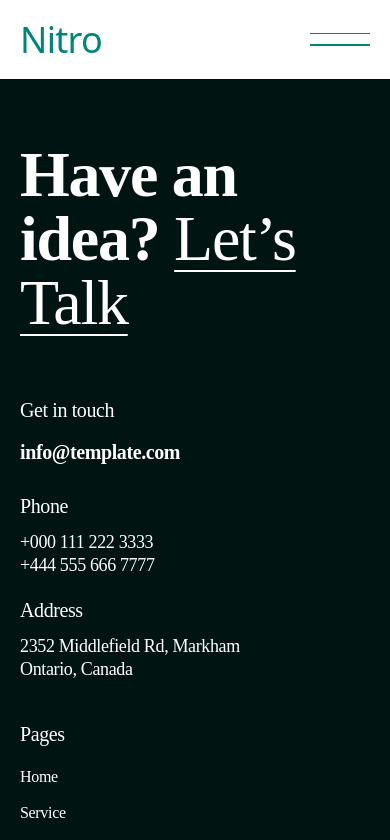
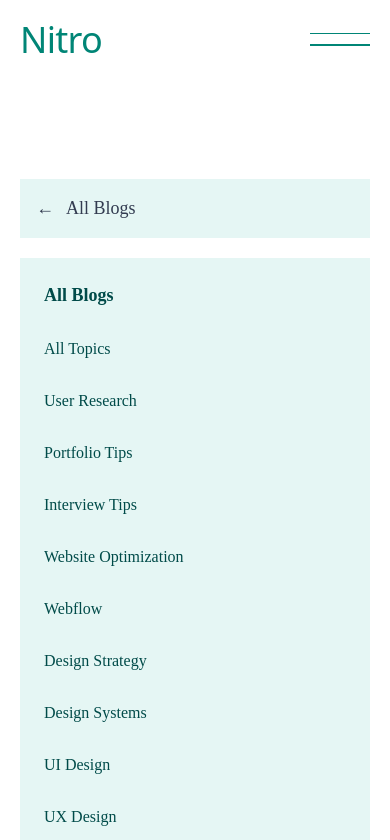
Before and after one commit to Sorel-Haller/duo, a Vue app: page /blog in a window 390 px wide. Shown: the top 840 px of the page. Built offline with nearby package versions, Linux system fonts and the light colour scheme.

Commit message:
Created Blog.vue in views and articlesBlog.vue in components. Added sidebar with text. Styled it + responsive

```diff
--- /dev/null
+++ b/src/Views/Blog.vue
@@ -0,0 +1,7 @@
+<template>
+    <ArticlesBlog />
+</template>
+
+<script setup>
+    import ArticlesBlog from '../components/articlesBlog.vue';
+</script>
--- a/src/components/Header.vue
+++ b/src/components/Header.vue
@@ -31,7 +31,7 @@ const toggleMenu = () => {
         <router-link to="/" class="block px-4 py-2 text-gray-700 hover:bg-gray-100">
             Home
         </router-link>
-        <router-link to="service" class="block px-4 py-2 text-gray-700 hover:bg-gray-100">
+        <router-link to="Service" class="block px-4 py-2 text-gray-700 hover:bg-gray-100">
             Service
         </router-link>
         <router-link to="/" class="block px-4 py-2 text-gray-700 hover:bg-gray-100">
@@ -40,13 +40,13 @@ const toggleMenu = () => {
         <router-link to="/" class="block px-4 py-2 text-gray-700 hover:bg-gray-100">
             About us
         </router-link>
-        <router-link to="/" class="block px-4 py-2 text-gray-700 hover:bg-gray-100">
+        <router-link to="Blog" class="block px-4 py-2 text-gray-700 hover:bg-gray-100">
             Blog
         </router-link>
-        <router-link to="privacyPolicy" class="block px-4 py-2 text-gray-700 hover:bg-gray-100">
+        <router-link to="PrivacyPolicy" class="block px-4 py-2 text-gray-700 hover:bg-gray-100">
             Privacy Policy
         </router-link>
-        <router-link to="contactUs" class="block px-4 py-2 text-gray-700 hover:bg-gray-100">
+        <router-link to="ContactUs" class="block px-4 py-2 text-gray-700 hover:bg-gray-100">
             Contact Us
         </router-link>
       </div>
--- /dev/null
+++ b/src/components/articlesBlog.vue
@@ -0,0 +1,31 @@
+<template>
+    <div class="bg-white pt-[100px] pb-[100px] sm:pr-8 pr-5 sm:pl-8 pl-5 flex justify-center items-center">
+        <div class="flex fex-col md:flex-row gap-8 w-full">
+            <!-- Category -->
+             <div class="flex flex-col gap-5 md:w-72 w-full">
+                <!-- Search -->
+                 <a class="bg-[#E5F6F4] p-4 flex flex-row gap-3 cursor-pointer">
+                    <p class="font-[supreme] font-normal text-[#323B50] text-[18px]">	&larr;</p>
+                    <p class="font-[supreme] font-normal text-[#323B50] text-[18px]">All Blogs</p>
+                 </a>
+                <!-- Topics -->
+                <aside class="bg-[#E5F6F4] p-6 space-y-7">
+                    <h3 class="font-[supreme] font-bold text-[#004B49] text-[18px]">All Blogs</h3>
+                    <ul class="font-[semibold] text-[#004B49] text-[16px] space-y-7">
+                        <li><a href="#">All Topics</a></li>
+                        <li><a href="#">User Research</a></li>
+                        <li><a href="#">Portfolio Tips</a></li>
+                        <li><a href="#">Interview Tips</a></li>
+                        <li><a href="#">Website Optimization</a></li>
+                        <li><a href="#">Webflow</a></li>
+                        <li><a href="#">Design Strategy</a></li>
+                        <li><a href="#">Design Systems</a></li>
+                        <li><a href="#">UI Design</a></li>
+                        <li><a href="#">UX Design</a></li>
+                    </ul>
+                </aside>
+             </div>
+            <!-- Article -->
+        </div>
+    </div>
+</template>
```
Also changed, not shown: src/router/index.js (+5 -3 lines).
